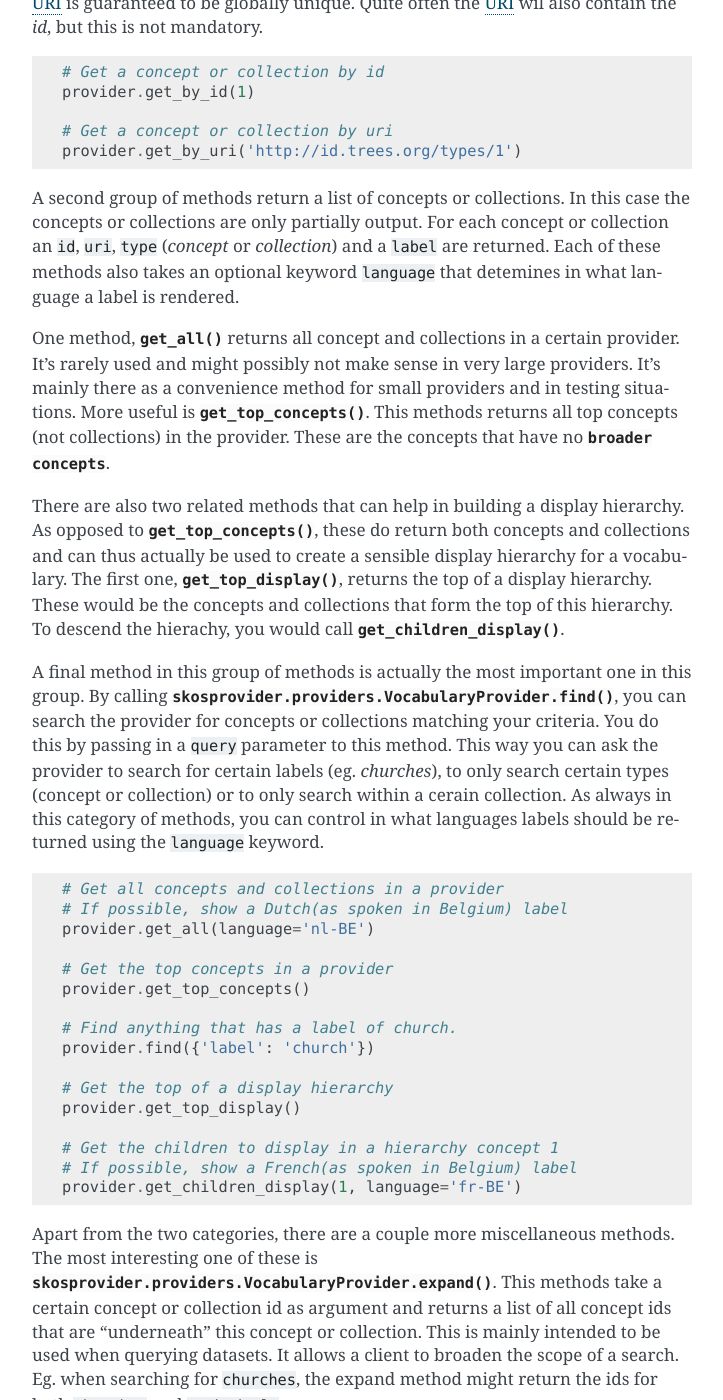
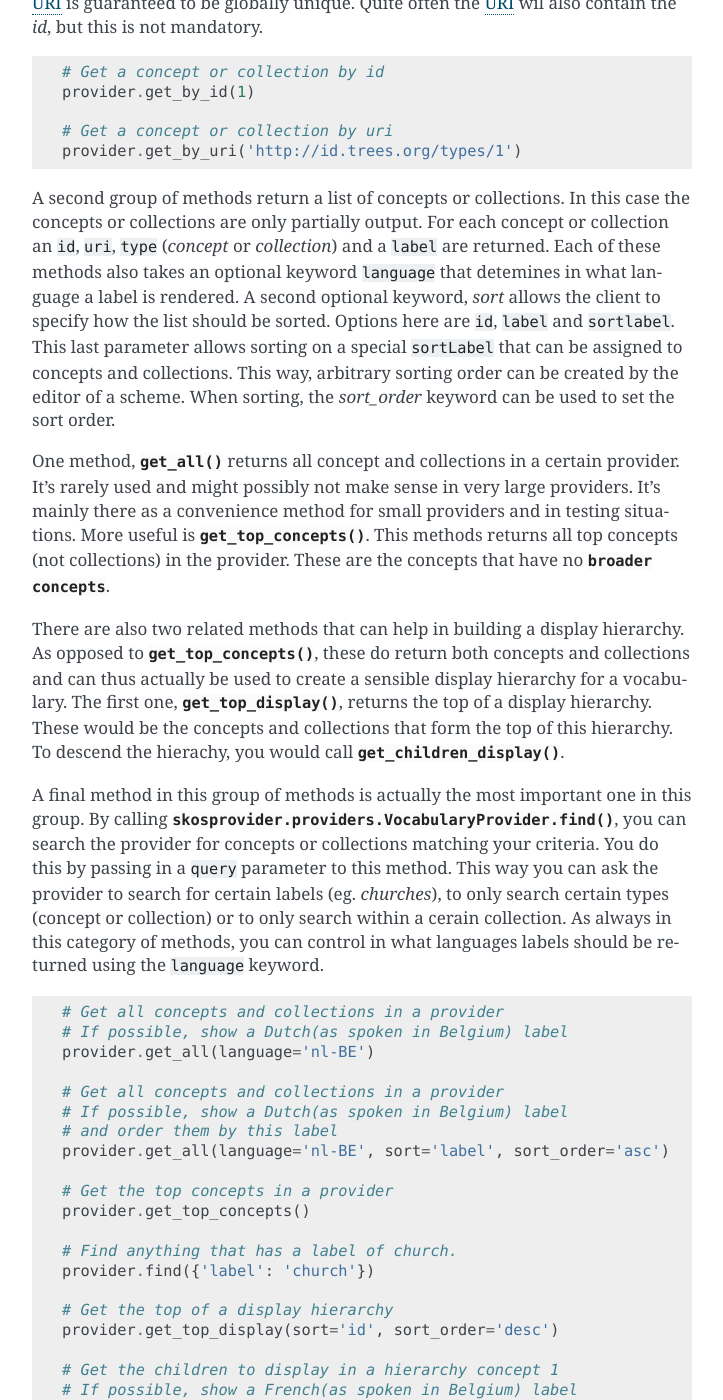
Before and after one commit to OnroerendErfgoed/skosprovider, a Sphinx documentation site: the page built from docs/usage.rst, in a window 1280 px wide and 1400 px high, scrolled down 1646 px. Shown: the whole window, without its empty margins (388-1111 px from the left). Built offline with Sphinx 7.4.7, drawn with Linux system fonts in a browser that asks for light colours.

Commit message:
Doc updates

```diff
--- a/docs/usage.rst
+++ b/docs/usage.rst
@@ -97,7 +97,13 @@ A second group of methods return a list of concepts or collections. In this
 case the concepts or collections are only partially output. For each concept or
 collection an ``id``, ``uri``, ``type`` (`concept` or `collection`)
 and a ``label`` are returned. Each of these methods also takes an optional
-keyword ``language`` that detemines in what language a label is rendered.
+keyword ``language`` that detemines in what language a label is rendered. A
+second optional keyword, `sort` allows the client to specify how the list should
+be sorted. Options here are ``id``, ``label`` and ``sortlabel``. This last
+parameter allows sorting on a special ``sortLabel`` that can be assigned to
+concepts and collections. This way, arbitrary sorting order can be created by
+the editor of a scheme. When sorting, the `sort_order` keyword can be used to
+set the sort order.
 
 One method, :meth:`~skosprovider.providers.VocabularyProvider.get_all`
 returns all concept and collections in a certain provider. It's rarely used
@@ -132,6 +138,11 @@ languages labels should be returned using the ``language`` keyword.
     # If possible, show a Dutch(as spoken in Belgium) label
     provider.get_all(language='nl-BE')
 
+    # Get all concepts and collections in a provider
+    # If possible, show a Dutch(as spoken in Belgium) label
+    # and order them by this label
+    provider.get_all(language='nl-BE', sort='label', sort_order='asc')
+
     # Get the top concepts in a provider
     provider.get_top_concepts()
 
@@ -139,7 +150,7 @@ languages labels should be returned using the ``language`` keyword.
     provider.find({'label': 'church'})
 
     # Get the top of a display hierarchy
-    provider.get_top_display()
+    provider.get_top_display(sort='id', sort_order='desc')
 
     # Get the children to display in a hierarchy concept 1
     # If possible, show a French(as spoken in Belgium) label
```
Also changed, not shown: 3 other files.
